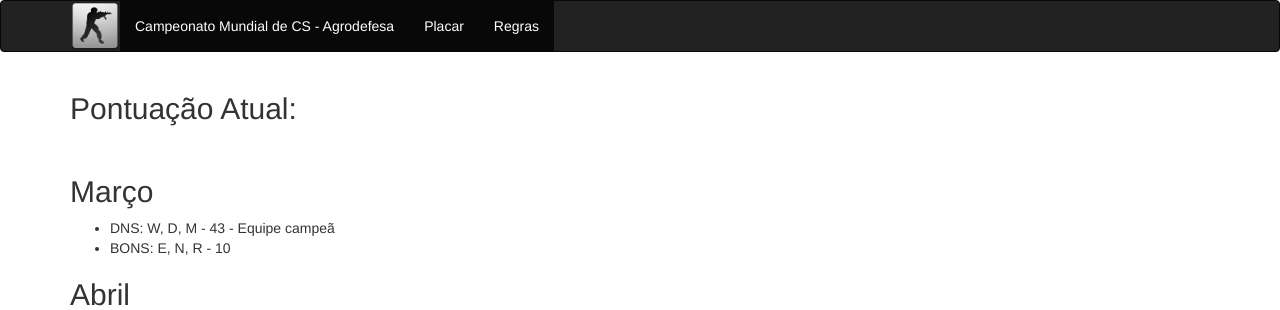
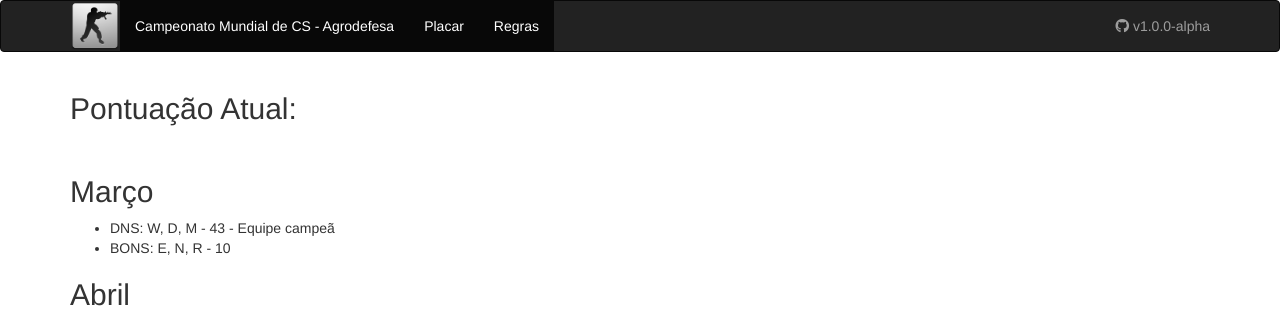
Before and after one commit to edilsonborges/cszim, a PHP site: page /placar.php in a window 1280 px wide. Shown: the top 310 px of the page. Run offline with PHP 8.4, Linux system fonts and the light colour scheme; some libraries are stand-ins or nearby versions.

Commit message:
Melhorias: - Link para release do github à direita - Alinhamento de botões

```diff
--- a/placar.php
+++ b/placar.php
@@ -4,20 +4,23 @@
     <title>CS - Agrodefesa</title>
     <meta charset="utf-8">
     <meta name="viewport" content="width=device-width, initial-scale=1">
+    <link rel="icon" href="img/favicon.ico" type="image/x-icon" />
     <link rel="stylesheet" href="https://maxcdn.bootstrapcdn.com/bootstrap/3.3.7/css/bootstrap.min.css">
+    <link rel="stylesheet" href="http://maxcdn.bootstrapcdn.com/font-awesome/latest/css/font-awesome.min.css">
     <script src="https://ajax.googleapis.com/ajax/libs/jquery/3.1.1/jquery.min.js"></script>
     <script src="https://maxcdn.bootstrapcdn.com/bootstrap/3.3.7/js/bootstrap.min.js"></script>
   </head>
   <body>
     <nav class="navbar navbar-inverse">
       <div class="container">
-        <div class="navbar-header">
         <a href="/" class="navbar-left"><img src="img/favicon.ico" style="width:50px;height:50px;"></a>
-        </div>
         <ul class="nav navbar-nav">
           <li class="active"><a href="/">Campeonato Mundial de CS - Agrodefesa</a></li>
           <li class="active"><a href="/placar.php">Placar</a></li>
           <li class="active"><a href="/regras.php">Regras</a></li>
+        </ul>
+        <ul class="nav navbar-nav navbar-right">
+          <li><a href="https://github.com/EdilsonBorges/cszim/releases/tag/v1.0.0-alpha"><i class="fa fa-github" aria-hidden="true"></i> v1.0.0-alpha</a></li>
         </ul>
       </div>
     </nav>
```
Also changed, not shown: index.php (+5 -3 lines), regras.php (+5 -2 lines). Lines whose indentation alone changed are shown as unchanged.
